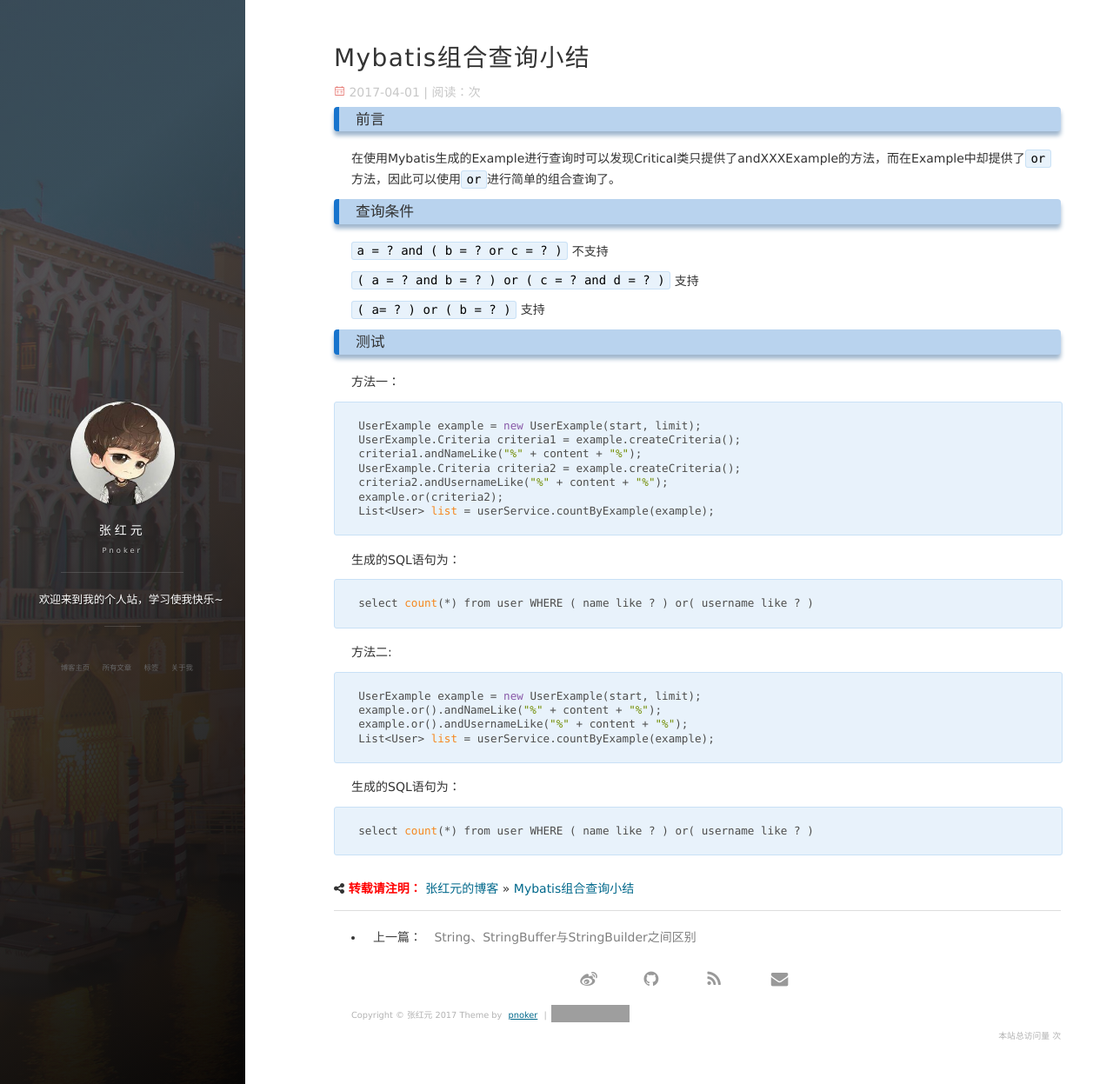
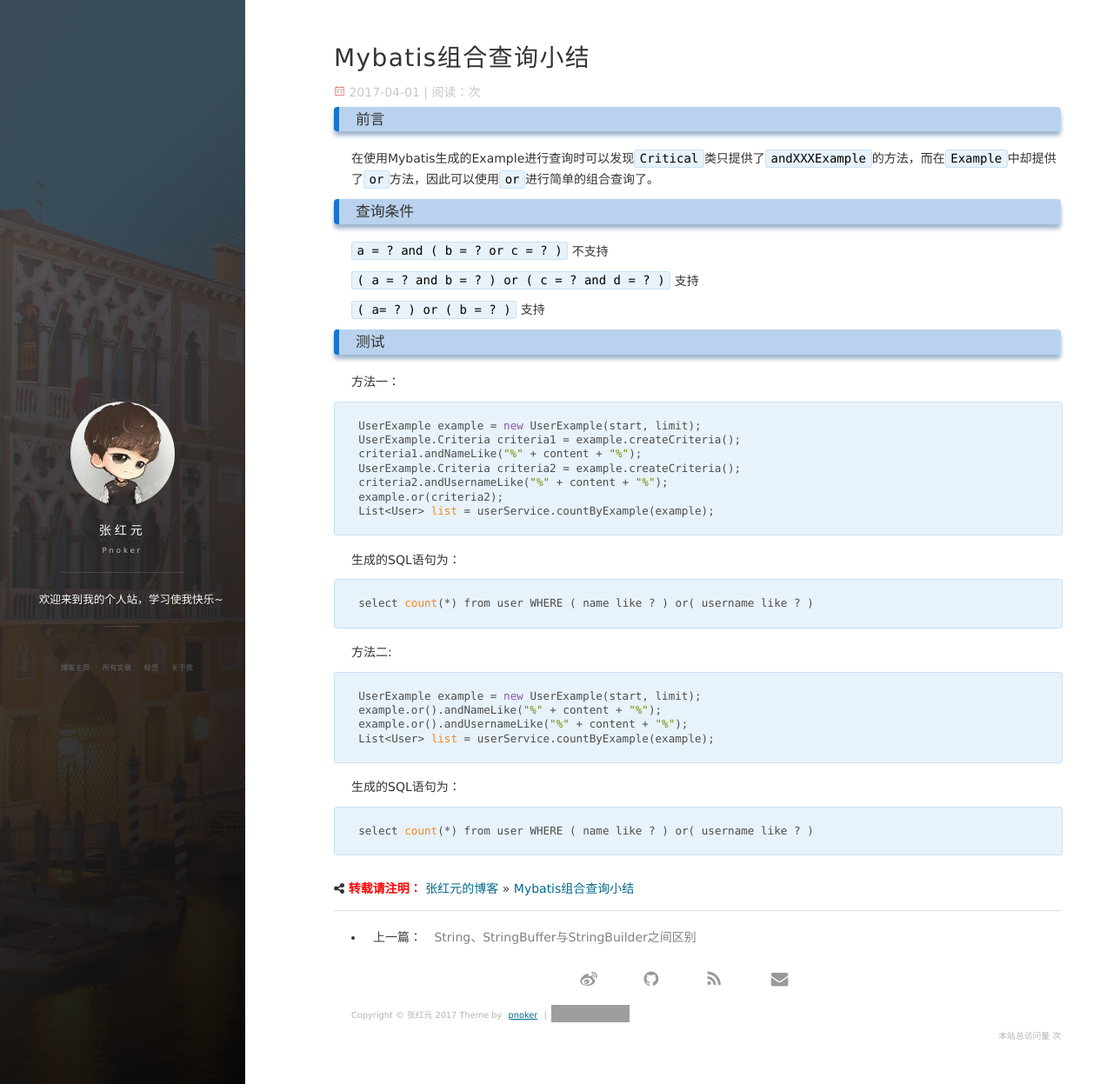
Before and after one commit to pnoker/pnoker.github.io, a Jekyll site: the page built from _posts/2017-04-01-Mybatis-Search.md, in a window 1280 px wide and 1247 px high. Shown: the whole window at 87% size. Built offline with Jekyll 4.4.1, drawn with Linux system fonts in a browser that asks for light colours; nearby versions of some CDN libraries; comment, search, counter and statistics services are not loaded; grey boxes are pictures that could not be loaded.

```diff
--- a/_posts/2017-04-01-Mybatis-Search.md
+++ b/_posts/2017-04-01-Mybatis-Search.md
@@ -7,7 +7,7 @@
 
 ### 前言
 
-在使用Mybatis生成的Example进行查询时可以发现Critical类只提供了andXXXExample的方法，而在Example中却提供了`or`方法，因此可以使用`or`进行简单的组合查询了。
+在使用Mybatis生成的Example进行查询时可以发现`Critical`类只提供了`andXXXExample`的方法，而在`Example`中却提供了`or`方法，因此可以使用`or`进行简单的组合查询了。
 
 ### 查询条件
 
```
Also changed, not shown: about.md (+0 -2 lines).
